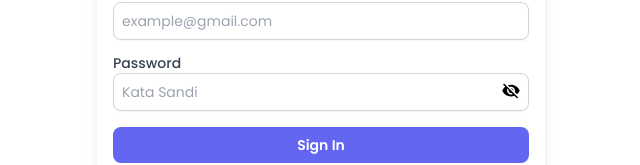
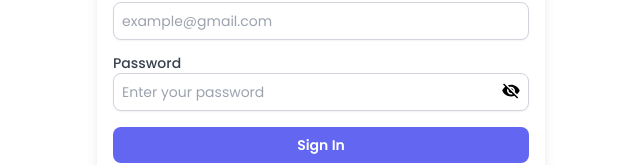
Before and after one commit to msfrzl1/langgeng-travel, a React (Vite) app: page /login in a window 1280 px wide. Shown: the part 355-520 px from the top of the page, without its empty margins (319-959 px from the left). Built offline with nearby package versions, Linux system fonts and the light colour scheme.

Commit message:
update placeholder password in form login

```diff
--- a/src/components/Fragments/FormLogin/index.jsx
+++ b/src/components/Fragments/FormLogin/index.jsx
@@ -67,7 +67,7 @@ export default function FormLogin() {
           name={"password"}
           label={"Password"}
           type={showPassword ? "text" : "password"}
-          placeholder={"Kata Sandi"}
+          placeholder={"Enter your password"}
         />
         <HidePasswordToggle
           type={"button"}
```
